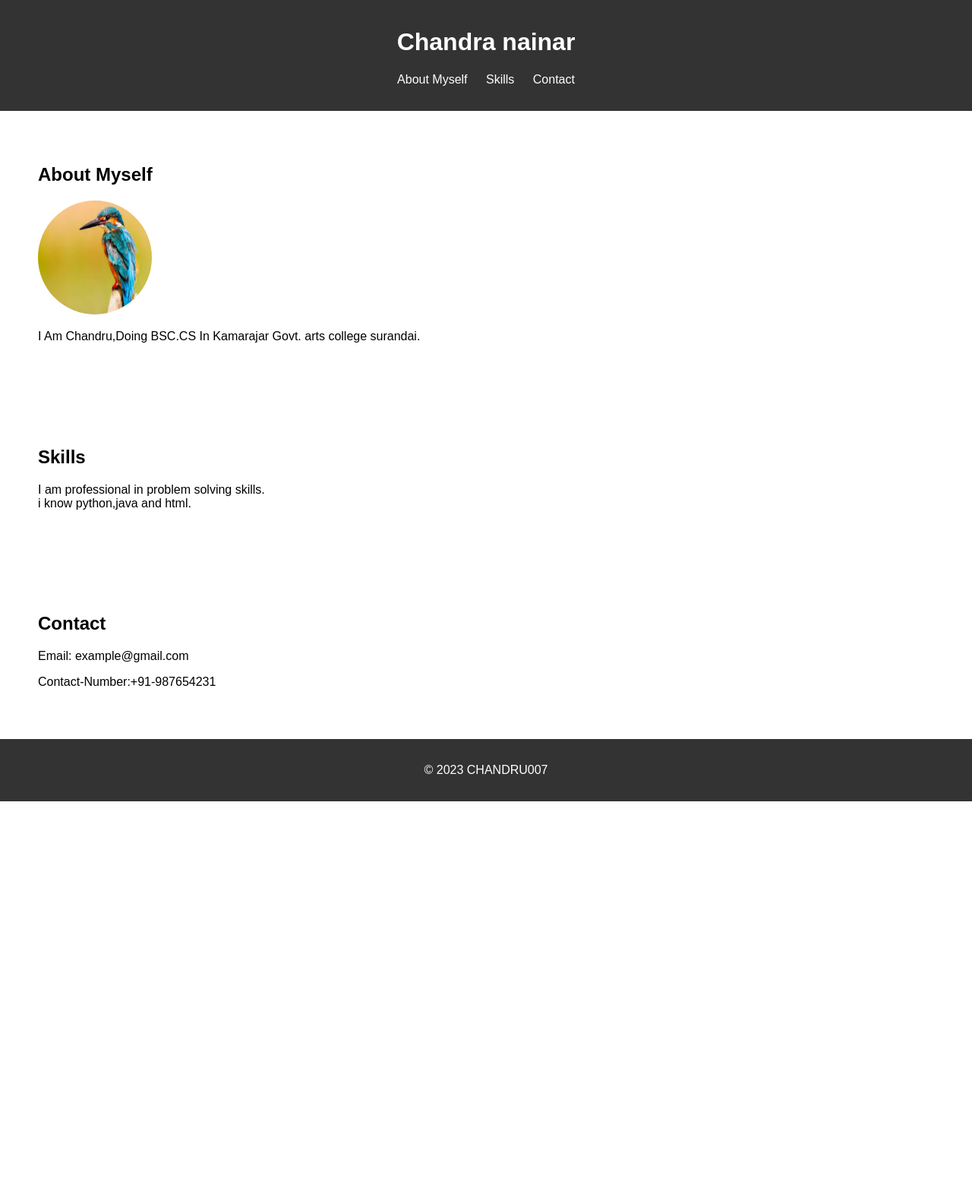
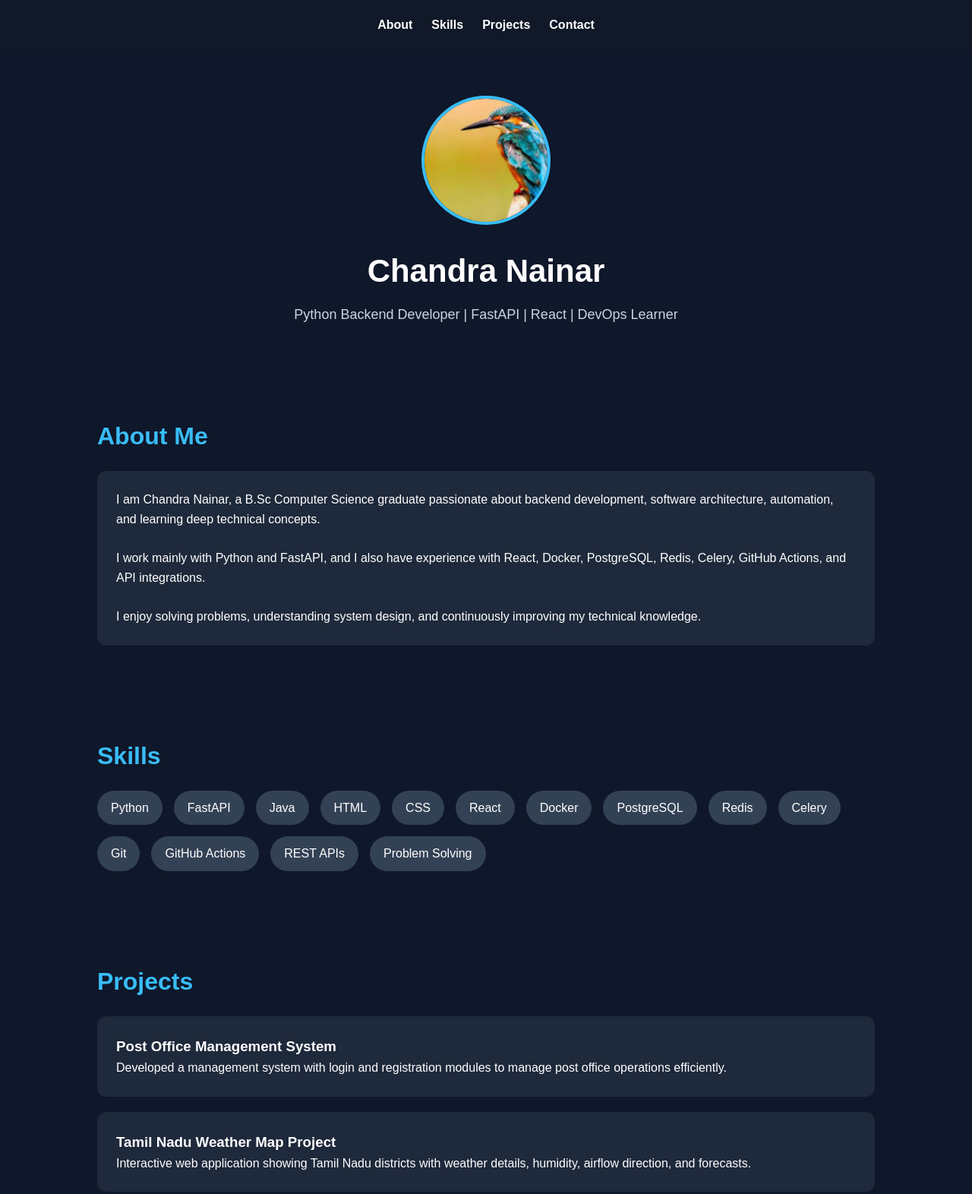
Before and after one commit to Chandranainar/Digitalportfolio, a plain HTML site: page index.html in a window 1280 px wide. Shown: the top 1572 px of the page at 76% size. Before the commit the page ends 1055 px from the top, so only its background shows below. Drawn offline with Linux system fonts and the light colour scheme.

Commit message:
new_commit

```diff
--- a/index.html
+++ b/index.html
@@ -4,92 +4,219 @@
 <head>
     <meta charset="UTF-8">
     <meta name="viewport" content="width=device-width, initial-scale=1.0">
-    <title >Chandra nainar - Portfolio</title>
-<style> body {
-    font-family: Arial, sans-serif;
+    <title>Chandra Nainar | Portfolio</title>
+
+    <style>
+        * {
             margin: 0;
             padding: 0;
+            box-sizing: border-box;
         }
-img{
 
-            border-radius: 50%;
-            overflow: hidden;
-            width: 150px; /* Adjust the size as needed */
-            height: 150px; /* Adjust the size as needed */
-
-
-
+        body {
+            font-family: Arial, sans-serif;
+            background: #0f172a;
+            color: white;
+            line-height: 1.6;
         }
 
         header {
-    background-color: #333;
-    color: #fff;
-    text-align: center;
-    padding: 1em 0;
+            background: #111827;
+            padding: 20px 0;
+            position: sticky;
+            top: 0;
+        }
+
+        nav {
+            display: flex;
+            justify-content: center;
         }
 
         nav ul {
-    list-style-type: none;
-    padding: 0;
-}
-
-nav li {
-    display: inline;
-    margin: 0 10px;
+            list-style: none;
+            display: flex;
+            gap: 25px;
         }
 
         nav a {
-    color: #fff;
             text-decoration: none;
+            color: white;
+            font-weight: bold;
+            transition: 0.3s;
+        }
+
+        nav a:hover {
+            color: #38bdf8;
+        }
+
+        .hero {
+            text-align: center;
+            padding: 60px 20px;
+        }
+
+        .hero img {
+            width: 170px;
+            height: 170px;
+            border-radius: 50%;
+            object-fit: cover;
+            border: 4px solid #38bdf8;
+            margin-bottom: 20px;
+        }
+
+        .hero h1 {
+            font-size: 42px;
+        }
+
+        .hero p {
+            color: #cbd5e1;
+            margin-top: 10px;
+            font-size: 18px;
         }
 
         section {
-    padding: 50px;
+            padding: 60px 10%;
+        }
+
+        h2 {
+            color: #38bdf8;
+            margin-bottom: 20px;
+            font-size: 32px;
+        }
+
+        .card {
+            background: #1e293b;
+            padding: 25px;
+            border-radius: 12px;
+            margin-top: 20px;
+        }
+
+        .skills {
+            display: flex;
+            flex-wrap: wrap;
+            gap: 15px;
+        }
+
+        .skill {
+            background: #334155;
+            padding: 10px 18px;
+            border-radius: 30px;
         }
 
         footer {
-    background-color: #333;
-    color: #fff;
             text-align: center;
-    padding: 1em 0;
+            background: #111827;
+            padding: 20px;
+            margin-top: 40px;
+            color: #94a3b8;
         }
 
-</style></head>
+        a {
+            color: #38bdf8;
+        }
+    </style>
+</head>
 
 <body>
+
     <header>
-        <h1>Chandra nainar</h1>
         <nav>
             <ul>
-                <li><a href="#about">About Myself</a></li>
-                <li><a href="#Skills">Skills</a></li>
+                <li><a href="#about">About</a></li>
+                <li><a href="#skills">Skills</a></li>
+                <li><a href="#projects">Projects</a></li>
                 <li><a href="#contact">Contact</a></li>
             </ul>
         </nav>
     </header>
 
+    <div class="hero">
+        <img src="pic.jpg" alt="Chandra Nainar">
+        <h1>Chandra Nainar</h1>
+        <p>Python Backend Developer | FastAPI | React | DevOps Learner</p>
+    </div>
+
     <section id="about">
-        <h2>About Myself</h2>
-<img src="pic.jpg" alt="Chandra nainar">
-        <p>I Am Chandru,Doing BSC.CS In Kamarajar Govt. arts college surandai.</p>
+        <h2>About Me</h2>
+
+        <div class="card">
+            <p>
+                I am Chandra Nainar, a B.Sc Computer Science graduate passionate about
+                backend development, software architecture, automation, and learning
+                deep technical concepts.
+            </p>
+
+            <br>
+
+            <p>
+                I work mainly with Python and FastAPI, and I also have experience
+                with React, Docker, PostgreSQL, Redis, Celery, GitHub Actions,
+                and API integrations.
+            </p>
+
+            <br>
+
+            <p>
+                I enjoy solving problems, understanding system design,
+                and continuously improving my technical knowledge.
+            </p>
+        </div>
     </section>
 
-    <section id="Skills">
+    <section id="skills">
         <h2>Skills</h2>
-        <p>I am professional in problem solving skills.</br>
-i know python,java and html.</p>
+
+        <div class="skills">
+            <div class="skill">Python</div>
+            <div class="skill">FastAPI</div>
+            <div class="skill">Java</div>
+            <div class="skill">HTML</div>
+            <div class="skill">CSS</div>
+            <div class="skill">React</div>
+            <div class="skill">Docker</div>
+            <div class="skill">PostgreSQL</div>
+            <div class="skill">Redis</div>
+            <div class="skill">Celery</div>
+            <div class="skill">Git</div>
+            <div class="skill">GitHub Actions</div>
+            <div class="skill">REST APIs</div>
+            <div class="skill">Problem Solving</div>
+        </div>
+    </section>
+
+    <section id="projects">
+        <h2>Projects</h2>
+
+        <div class="card">
+            <h3>Post Office Management System</h3>
+            <p>
+                Developed a management system with login and registration modules
+                to manage post office operations efficiently.
+            </p>
+        </div>
+
+        <div class="card">
+            <h3>Tamil Nadu Weather Map Project</h3>
+            <p>
+                Interactive web application showing Tamil Nadu districts with
+                weather details, humidity, airflow direction, and forecasts.
+            </p>
+        </div>
     </section>
 
     <section id="contact">
         <h2>Contact</h2>
-        <p>Email: example@gmail.com</p>
-        <p>Contact-Number:+91-987654231</p>
 
+        <div class="card">
+            <p>Email: yourmail@gmail.com</p>
+            <p>GitHub: github.com/Chandranainar</p>
+            <p>Location: Tamil Nadu, India</p>
+        </div>
     </section>
 
     <footer>
-        <p>&copy; 2023 CHANDRU007</p>
+        <p>© 2026 Chandra Nainar. All Rights Reserved.</p>
     </footer>
+
 </body>
 
 </html>
```
Lines whose indentation alone changed are shown as unchanged.
